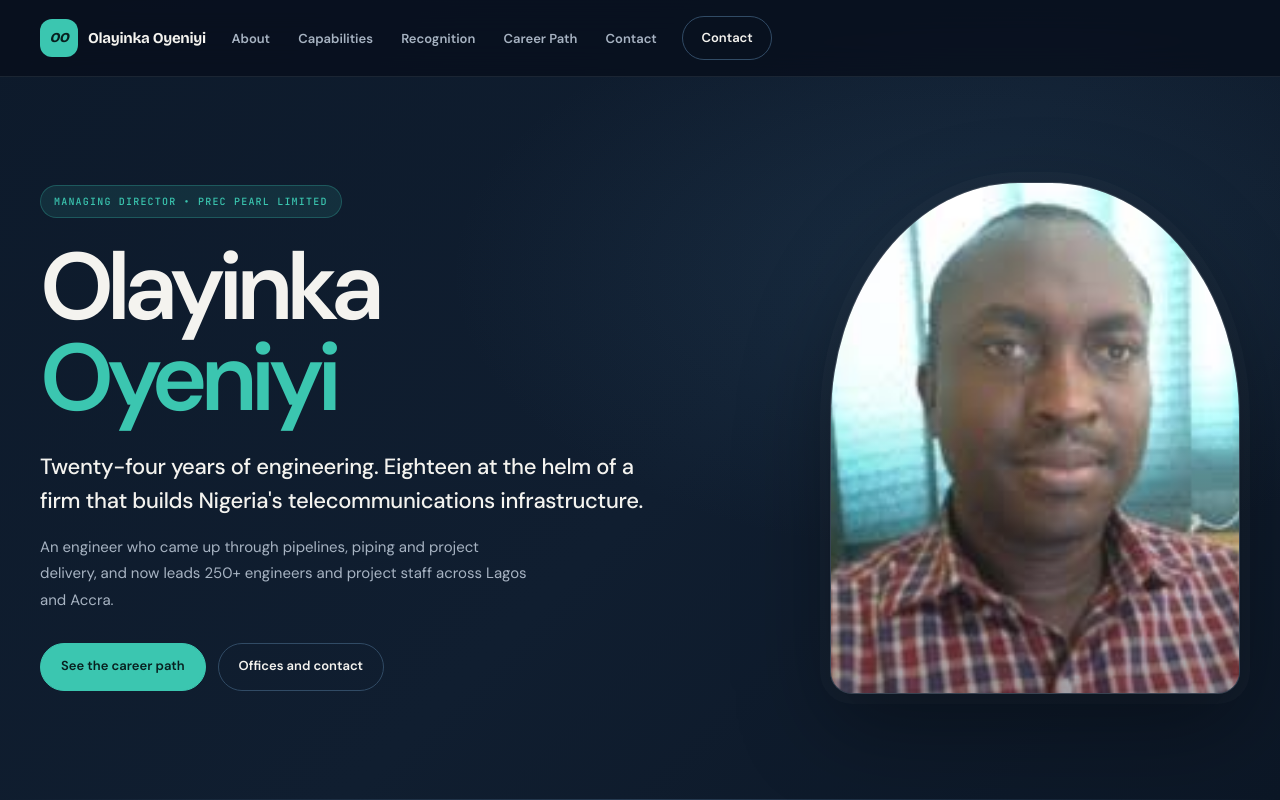
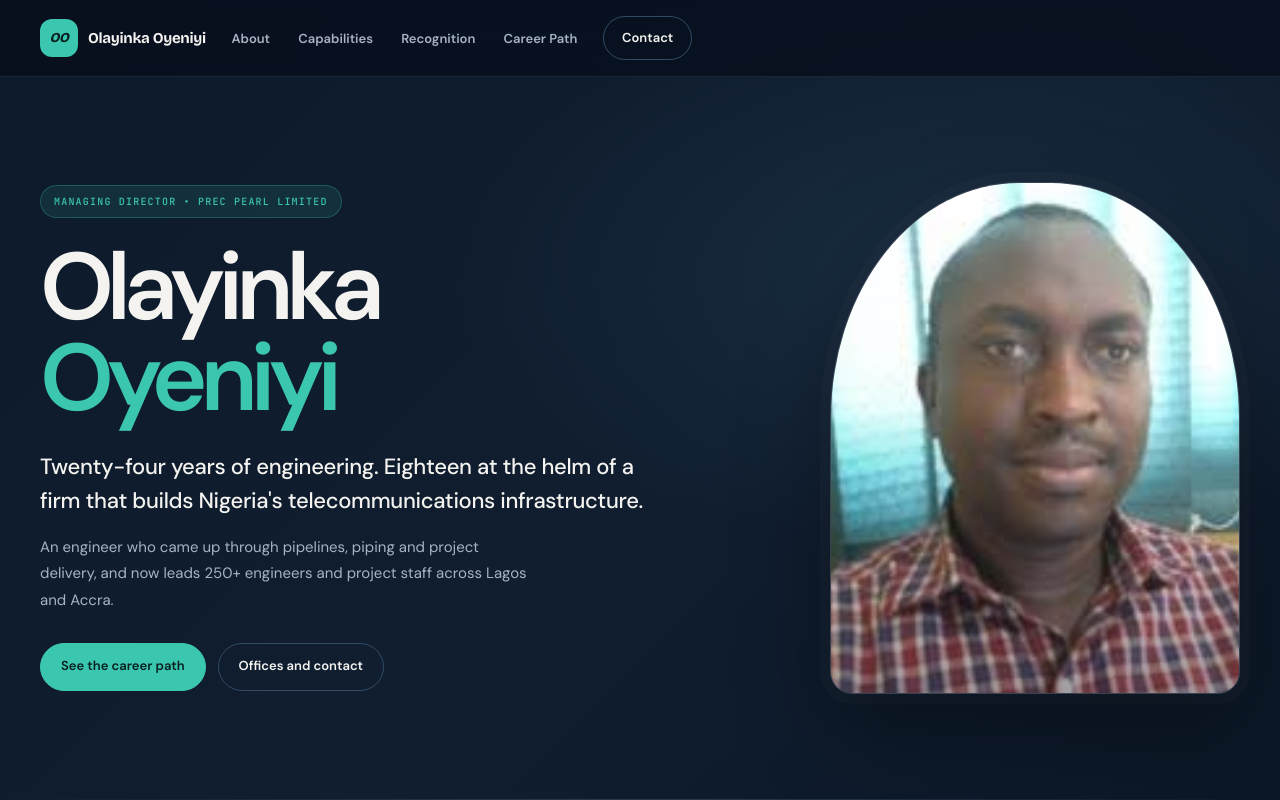
Before and after one commit to mrflames89-ai/Mr.-Yinka, a plain HTML site: page index.html in a window 1280 px wide. Shown: the top 800 px of the page. Drawn offline with nearby package versions, Linux system fonts and the light colour scheme.

Commit message:
Keep one styled Contact navigation button
Co-authored-by: Copilot <223556219+Copilot@users.noreply.github.com>

```diff
--- a/index.html
+++ b/index.html
@@ -37,7 +37,6 @@
 <li><a class="nav-link" href="#capabilities">Capabilities</a></li>
 <li><a class="nav-link" href="#recognition">Recognition</a></li>
 <li><a class="nav-link" href="#career">Career Path</a></li>
-<li><a class="nav-link" href="#contact">Contact</a></li>
 </ul>
 <a class="btn-primary nav-cta" href="#contact">Contact</a>
 </div>
@@ -55,7 +54,6 @@
     <li><a class="nav-link" href="#capabilities">Capabilities</a></li>
     <li><a class="nav-link" href="#recognition">Recognition</a></li>
     <li><a class="nav-link" href="#career">Career Path</a></li>
-    <li><a class="nav-link" href="#contact">Contact</a></li>
   </ul>
   <a class="btn-primary nav-cta" href="#contact">Contact</a>
 </div>
```
Also changed, not shown: partials/_body.html (+0 -1 lines).
